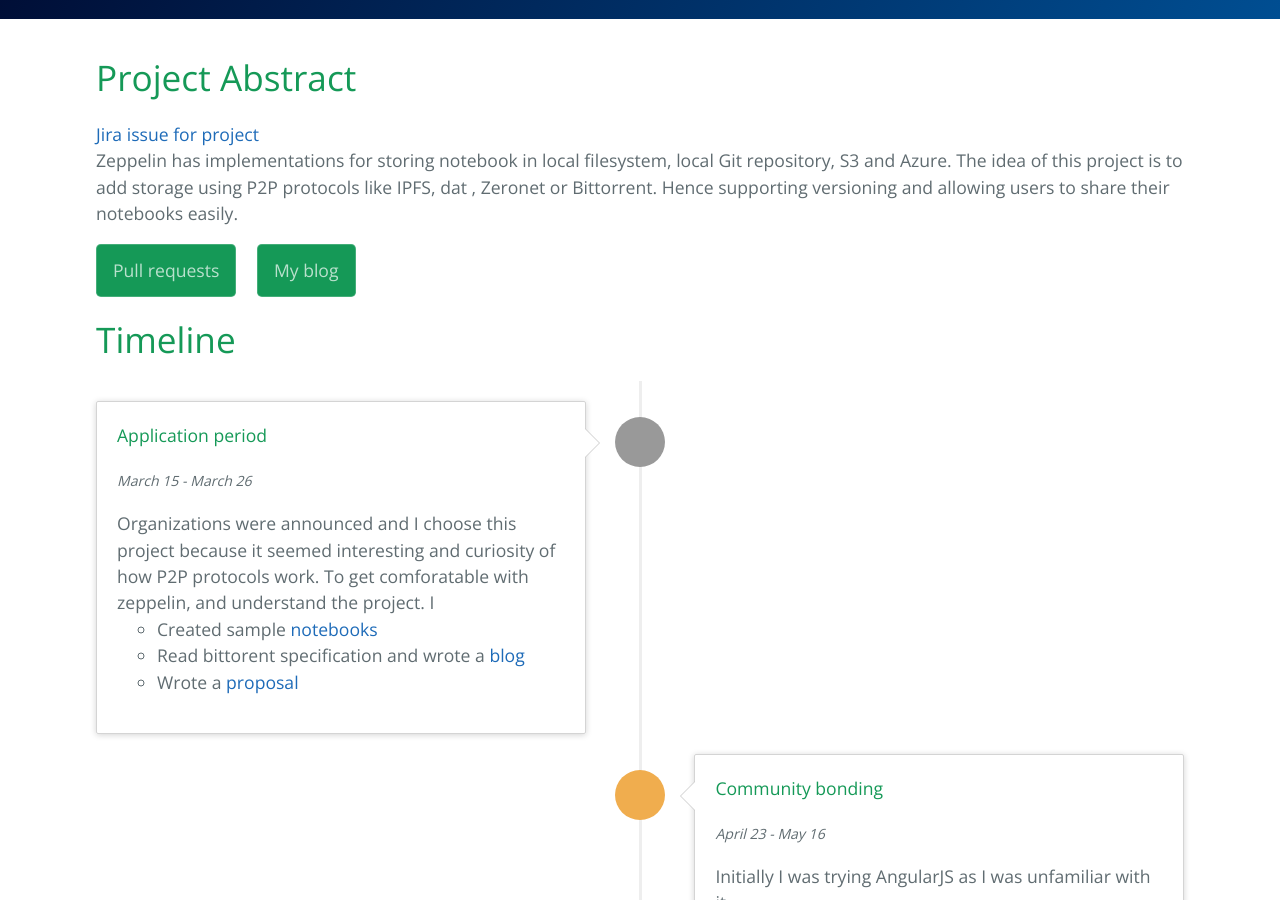
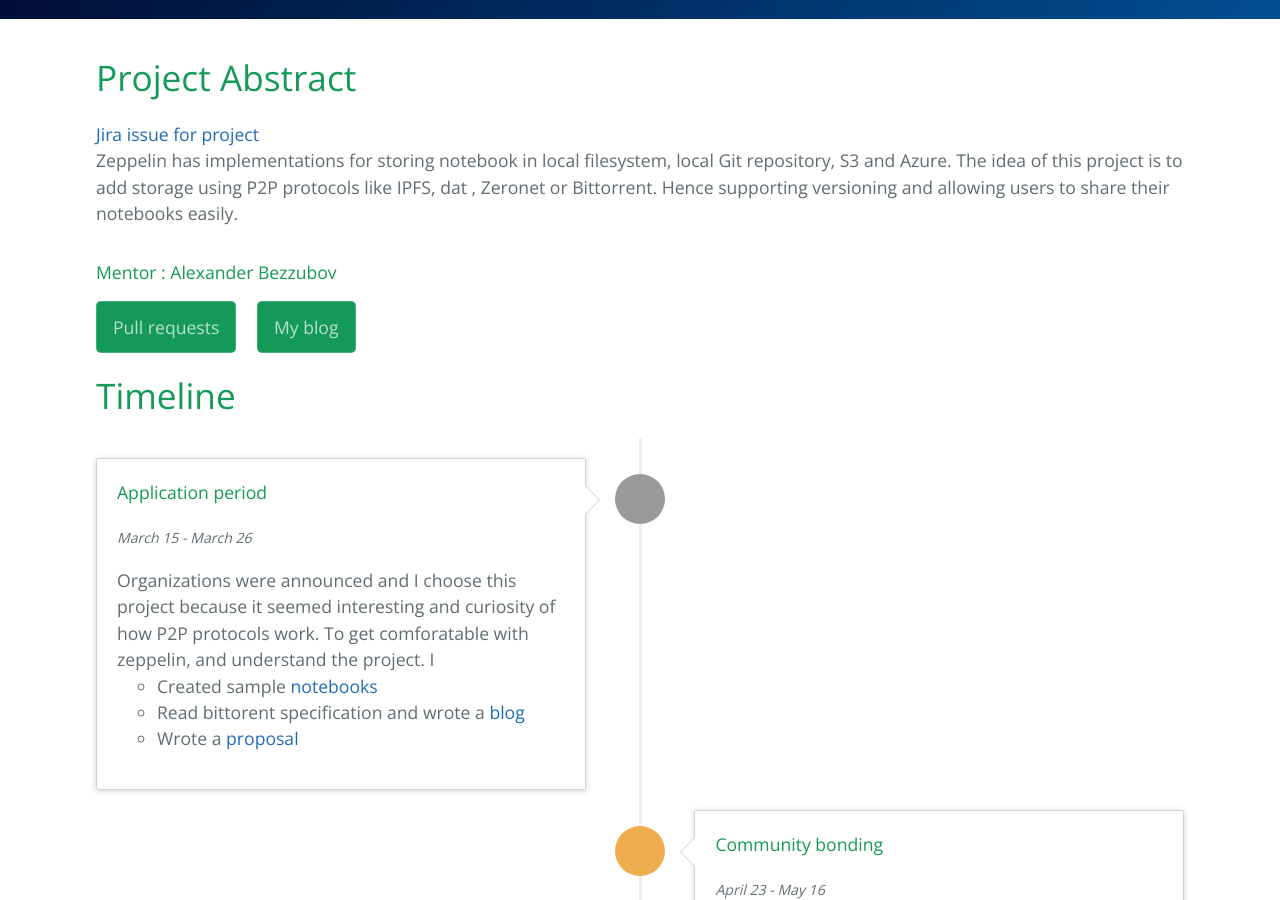
Before and after one commit to onkarshedge/gsoc2016, a Jekyll site: the page built from index.html, in a window 1280 px wide and 900 px high, scrolled down 364 px. Built offline with Jekyll 4.4.1, drawn with Linux system fonts in a browser that asks for light colours; the list of posts is cut into pages by our own code.

Commit message:
added mentor

```diff
--- a/index.html
+++ b/index.html
@@ -8,6 +8,7 @@
 <a href="https://issues.apache.org/jira/browse/ZEPPELIN-683"> Jira issue for project</a></br>
 Zeppelin has implementations for storing notebook in local filesystem, local Git repository, S3 and Azure. The idea of this project is to add storage using P2P protocols like IPFS, dat , Zeronet or Bittorrent. Hence supporting versioning and allowing users to share their notebooks easily.
 </p>
+<h4>Mentor : Alexander Bezzubov </h4>
 <a href="https://github.com/apache/zeppelin/pulls/onkarshedge" class="btn" id="Bodybtn">Pull requests</a>
 <a href="https://gsoc2016onkar.blogspot.in/" class="btn" id="Bodybtn">My blog</a>
 <link rel="stylesheet" href="{{ site.baseurl }}/css/time.css">
```
